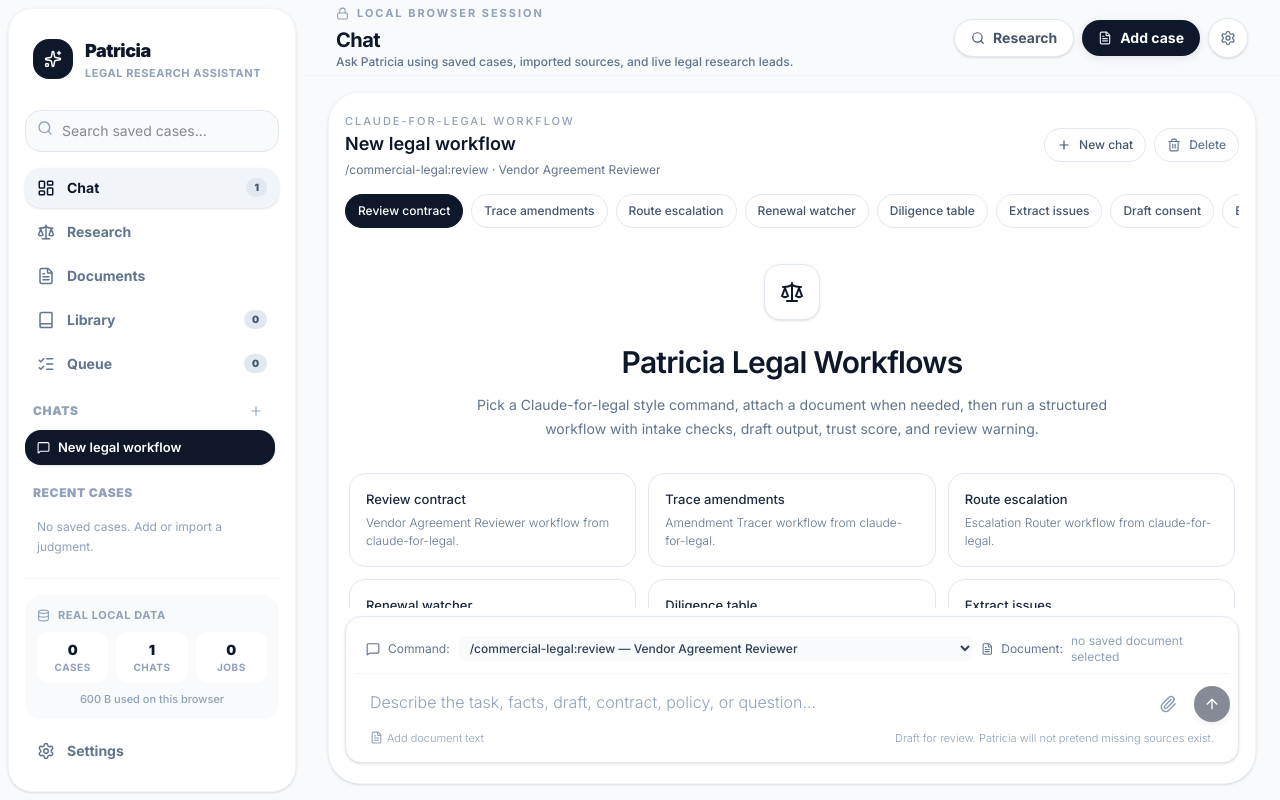
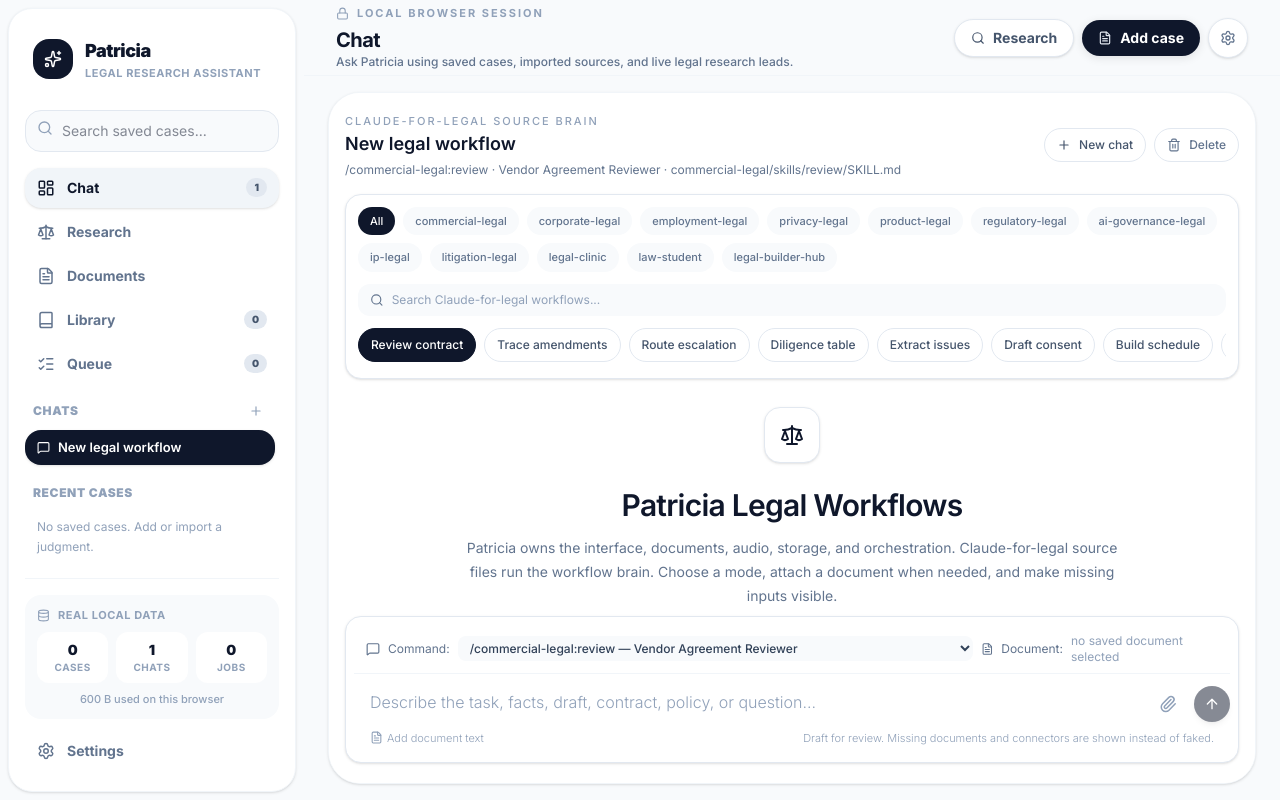
Before and after one commit to imranshiundu/Patricia, a Next.js app: page / in a window 1280 px wide. Built offline with nearby package versions, Linux system fonts and the light colour scheme.

Commit message:
Wire Claude workflow panel into Patricia chat

```diff
--- a/src/components/PatriciaChat.tsx
+++ b/src/components/PatriciaChat.tsx
@@ -3,6 +3,7 @@
 import { ArrowUp, Check, Copy, Edit3, FileText, Loader2, MessageSquare, Paperclip, Plus, Scale, Share2, Sparkles, Trash2 } from "lucide-react";
 import Link from "next/link";
 import { FormEvent, useEffect, useMemo, useRef, useState } from "react";
+import { ClaudeCommandPanel } from "@/components/patricia/claude-command-panel";
 import { getPatriciaCases, PatriciaCaseRecord } from "@/lib/patricia-storage";
 import { PATRICIA_LEGAL_COMMANDS } from "@/lib/patricia-skills/registry";
 import {
@@ -17,7 +18,7 @@
 } from "@/lib/patricia-chat-sessions";
 
 const MAX_CONTEXT_CHARS = 60_000;
-const QUICK_COMMANDS = PATRICIA_LEGAL_COMMANDS.slice(0, 12);
+const QUICK_COMMANDS = PATRICIA_LEGAL_COMMANDS.slice(0, 6);
 
 function cleanVisibleAnswer(value: string) {
   return value.replace(/^#{1,6}\s+/gm, "").replace(/^Sources returned[\s\S]*$/im, "").replace(/\n{3,}/g, "\n\n").trim();
@@ -100,10 +101,10 @@
     setInput("");
     setError("");
     setIsSending(true);
-    setResearchStage("Loading selected legal skill...");
+    setResearchStage("Loading Claude-for-legal source...");
 
     try {
-      setResearchStage(`${activeCommand?.agent || "Legal agent"} is checking task inputs...`);
+      setResearchStage(`${activeCommand?.agent || "Workflow agent"} is checking task inputs...`);
       const response = await fetch("/api/patricia/chat", {
         method: "POST",
         headers: { "Content-Type": "application/json" },
@@ -160,9 +161,9 @@
       <div className="mx-auto flex w-full max-w-6xl flex-1 flex-col overflow-hidden px-4 pt-5">
         <div className="mb-4 flex items-center justify-between gap-3">
           <div className="min-w-0">
-            <p className="text-[11px] font-medium uppercase tracking-[0.18em] text-slate-400">Claude-for-legal workflow</p>
+            <p className="text-[11px] font-medium uppercase tracking-[0.18em] text-slate-400">Claude-for-legal source brain</p>
             <h1 className="truncate text-lg font-semibold text-slate-900">{session?.title || "New legal workflow"}</h1>
-            {activeCommand && <p className="mt-1 truncate text-xs text-slate-500">{activeCommand.command} · {activeCommand.agent}</p>}
+            {activeCommand && <p className="mt-1 truncate text-xs text-slate-500">{activeCommand.command} · {activeCommand.agent} · {activeCommand.sourcePath}</p>}
           </div>
           <div className="flex gap-2">
             <button type="button" onClick={startNewChat} className="inline-flex items-center gap-2 rounded-full border border-slate-200 bg-white px-3 py-2 text-xs font-medium text-slate-600 hover:bg-slate-50"><Plus size={14} /> New chat</button>
@@ -170,24 +171,22 @@
           </div>
         </div>
 
-        <div className="mb-3 flex gap-2 overflow-x-auto pb-2">
-          {QUICK_COMMANDS.map((command) => <button key={command.command} type="button" onClick={() => useCommand(command.command, command.promptFrame)} className={`flex-shrink-0 rounded-full border px-3 py-2 text-xs font-medium transition ${selectedCommand === command.command ? "border-slate-900 bg-slate-900 text-white" : "border-slate-200 bg-white text-slate-600 hover:bg-slate-50"}`}>{command.userButton}</button>)}
-        </div>
+        <ClaudeCommandPanel selectedCommand={selectedCommand} onSelect={useCommand} />
 
         <div className="flex-1 overflow-y-auto px-1 py-4">
           {messages.length === 0 ? (
             <div className="flex min-h-full flex-col items-center justify-center text-center">
               <div className="mb-6 flex h-14 w-14 items-center justify-center rounded-2xl border border-slate-200 bg-white shadow-sm"><Scale size={24} className="text-slate-900" /></div>
               <h2 className="mb-3 text-3xl font-semibold leading-tight tracking-tight text-slate-900">Patricia Legal Workflows</h2>
-              <p className="mx-auto mb-8 max-w-2xl text-sm leading-6 text-slate-500">Pick a Claude-for-legal style command, attach a document when needed, then run a structured workflow with intake checks, draft output, trust score, and review warning.</p>
+              <p className="mx-auto mb-8 max-w-2xl text-sm leading-6 text-slate-500">Patricia owns the interface, documents, audio, storage, and orchestration. Claude-for-legal source files run the workflow brain. Choose a mode, attach a document when needed, and make missing inputs visible.</p>
               <div className="grid w-full max-w-[900px] grid-cols-1 gap-3 sm:grid-cols-2 lg:grid-cols-3">
-                {QUICK_COMMANDS.slice(0, 6).map((command) => <SuggestionCard key={command.command} title={command.userButton} sub={command.shortDescription} onClick={() => useCommand(command.command, command.promptFrame)} />)}
+                {QUICK_COMMANDS.map((command) => <SuggestionCard key={command.command} title={command.userButton} sub={command.shortDescription} onClick={() => useCommand(command.command, command.promptFrame)} />)}
               </div>
             </div>
           ) : (
             <div className="space-y-6 pb-4">
               {messages.map((message) => <MessageBubble key={message.id} message={message} onUpdate={updateMessageContent} />)}
-              {isSending && <div className="flex items-start gap-3"><div className="flex h-8 w-8 items-center justify-center rounded-full bg-slate-900 text-white"><Loader2 size={15} className="animate-spin" /></div><div className="rounded-2xl border border-slate-200 bg-white px-4 py-3 text-sm text-slate-500 shadow-sm"><p className="font-medium text-slate-700">Patricia is running the selected workflow...</p><p className="mt-1 text-xs">{researchStage || "Preparing answer..."}</p></div></div>}
+              {isSending && <div className="flex items-start gap-3"><div className="flex h-8 w-8 items-center justify-center rounded-full bg-slate-900 text-white"><Loader2 size={15} className="animate-spin" /></div><div className="rounded-2xl border border-slate-200 bg-white px-4 py-3 text-sm text-slate-500 shadow-sm"><p className="font-medium text-slate-700">Patricia is running the selected source workflow...</p><p className="mt-1 text-xs">{researchStage || "Preparing answer..."}</p></div></div>}
               <div ref={bottomRef} />
             </div>
           )}
@@ -209,7 +208,7 @@
 
           <div className="flex items-center justify-between px-4 pb-2 text-[11px] font-light text-slate-400">
             <Link href="/documents" className="flex items-center gap-1 hover:text-slate-700"><FileText size={13} /> Add document text</Link>
-            <span>{error || "Draft for review. Patricia will not pretend missing sources exist."}</span>
+            <span>{error || "Draft for review. Missing documents and connectors are shown instead of faked."}</span>
           </div>
         </form>
       </div>
```
